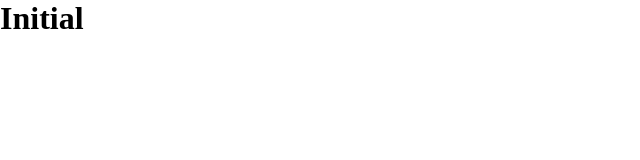
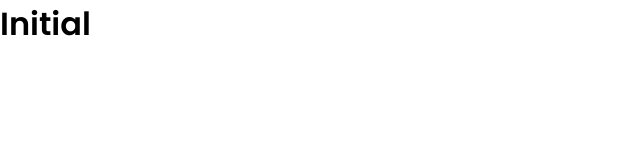
Before and after one commit to anderson-tec12/Ignite-DTMoney, a React (Create React App) app: page / in a window 1280 px wide. Shown: the top 160 px of the page, without its empty margins (0-640 px from the left). Built offline with nearby package versions, Linux system fonts and the light colour scheme.

Commit message:
feat: config fonts

```diff
--- a/public/index.html
+++ b/public/index.html
@@ -1,10 +1,13 @@
 <!DOCTYPE html>
 <html lang="pt-br">
   <head>
+    <link rel="preconnect" href="https://fonts.gstatic.com">
     <link rel="shortcut icon" href="favicon.png" type="image/png">
     <meta charset="utf-8" />
 
     <title>DT Money</title>
+    <link rel="preconnect" href="https://fonts.gstatic.com">
+    <link href="https://fonts.googleapis.com/css2?family=Poppins:wght@400;600&display=swap" rel="stylesheet">
   </head>
   <body>
     <noscript>You need to enable JavaScript to run this app.</noscript>
--- a/src/styles/globals.ts
+++ b/src/styles/globals.ts
@@ -34,6 +34,15 @@
     -webkit-font-smooth: antialiased;
   }
 
+  body, input, textarea, button{
+    font-family: 'Poppins', sans-serif;
+    font-weight:400;
+  }
+
+  h1,h2,h3,h4,h5,h6, strong{
+    font-weight:600
+  }
+
   button{
     cursor: pointer
   }
```
